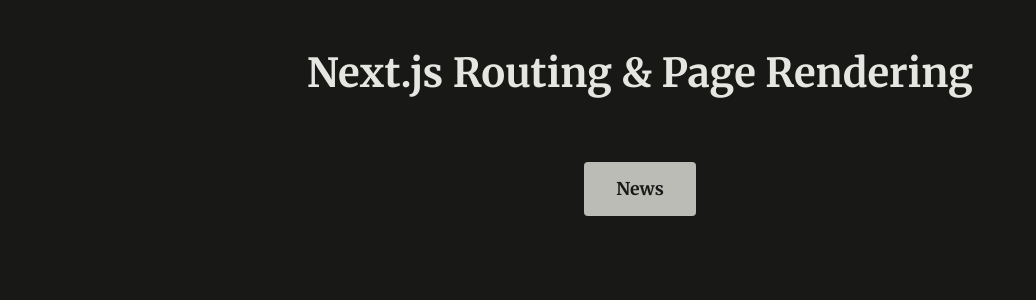
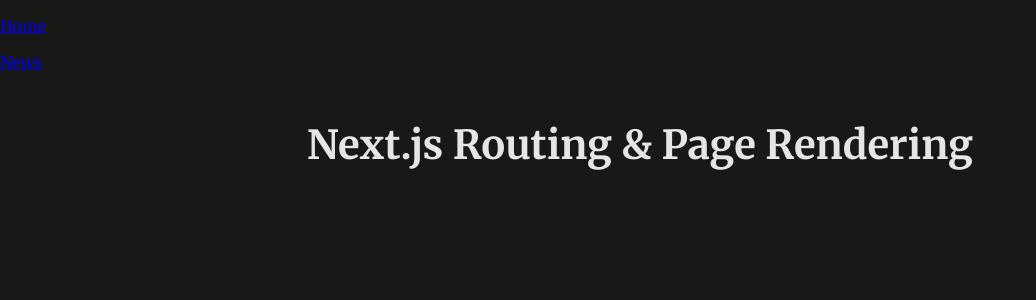
Before and after one commit to GenaPlem/next_js_news_app, a Next.js app: page / in a window 1280 px wide. Shown: the top 300 px of the page, without its empty margins (0-1036 px from the left). Built offline with nearby package versions, Linux system fonts and the light colour scheme.

Commit message:
Add MainHeader component with navigation

```diff
--- a/app/news/page.js
+++ b/app/news/page.js
@@ -1,8 +1,10 @@
 import Link from "next/link";
+import MainHeader from "@/components/MainHeader";
 
 export default function News() {
   return (
     <>
+      <MainHeader />
       <h1>Fresh News every second</h1>
       <ul>
         <li>
--- a/app/page.js
+++ b/app/page.js
@@ -1,12 +1,12 @@
-import Link from "next/link";
+import MainHeader from "@/components/MainHeader";
 
 export default function HomePage() {
   return (
-    <div id="home">
-      <h1>Next.js Routing & Page Rendering</h1>
-      <p>
-        <Link href="/news">News</Link>
-      </p>
-    </div>
+    <>
+      <MainHeader />
+      <div id="home">
+        <h1>Next.js Routing & Page Rendering</h1>
+      </div>
+    </>
   );
 }
--- /dev/null
+++ b/components/MainHeader.js
@@ -0,0 +1,20 @@
+import Link from "next/link";
+
+export default function MainHeader() {
+  return (
+    <>
+      <ul>
+        <li>
+          <p>
+            <Link href="/">Home</Link>
+          </p>
+        </li>
+        <li>
+          <p>
+            <Link href="/news">News</Link>
+          </p>
+        </li>
+      </ul>
+    </>
+  );
+}
```
